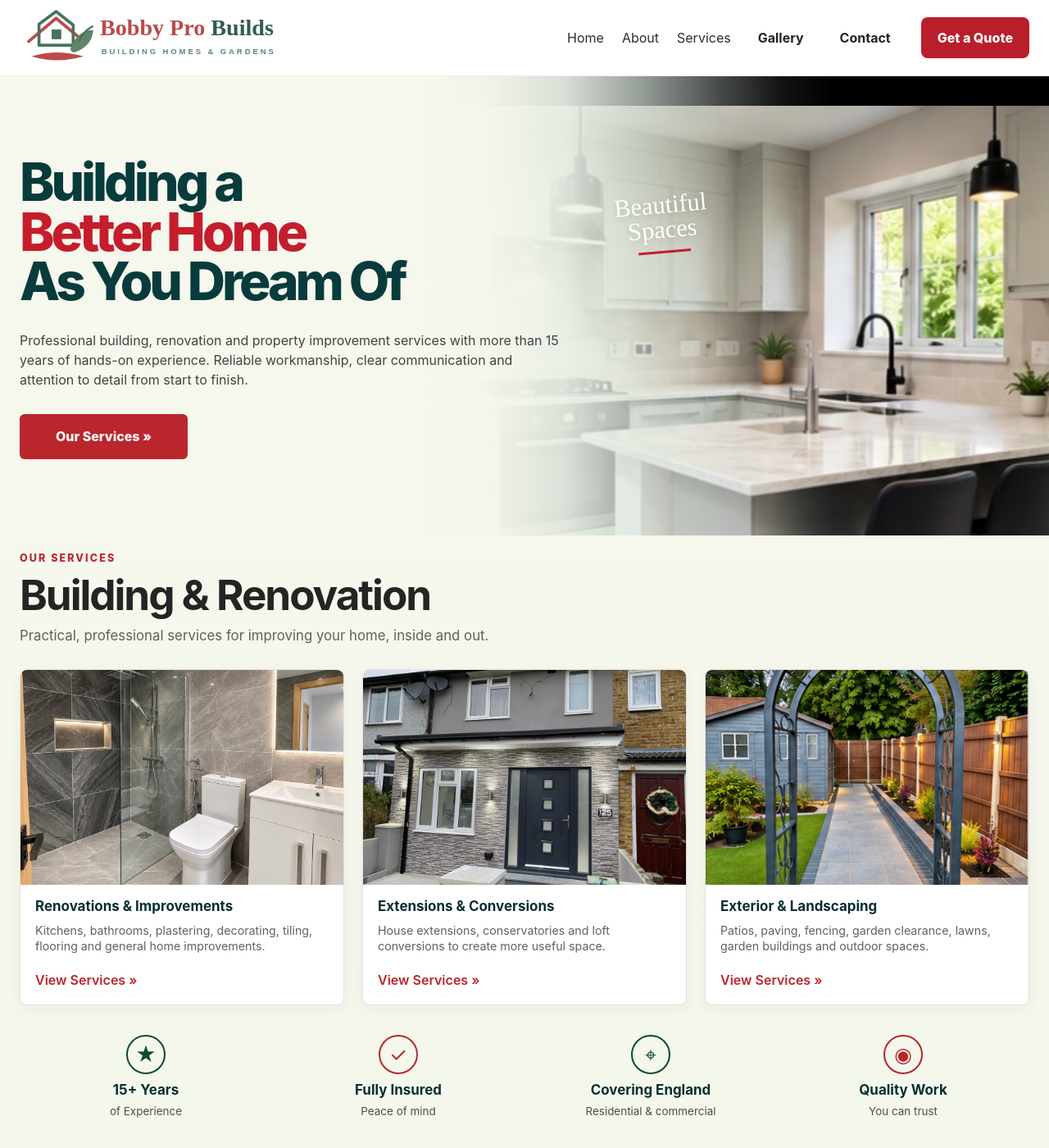
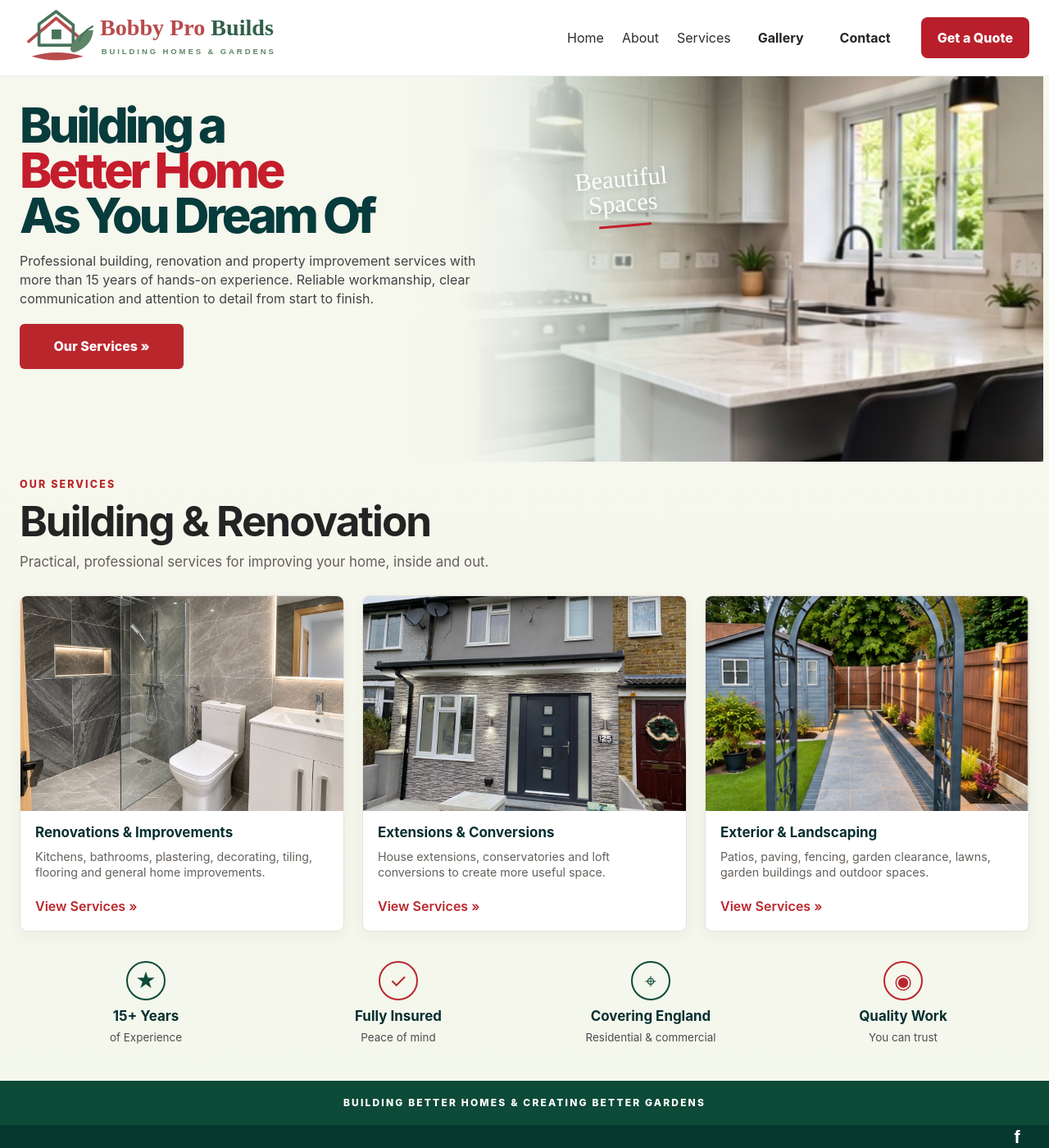
Before and after one commit to arsalanbobby/Bobby-Pro-Builds, a Jekyll site: the page built from index.md, in a window 1280 px wide and 1400 px high. Shown: the whole window at 82% size. Built offline with Jekyll 4.4.1, drawn with Linux system fonts in a browser that asks for light colours.

Commit message:
Lock homepage hero to supplied exact reference composition

```diff
--- a/assets/css/home-split.css
+++ b/assets/css/home-split.css
@@ -374,3 +374,69 @@
     font-size:1.9rem;
   }
 }
+
+
+/* 2026-09-05 LOCKED TARGET — match supplied reference composition */
+@media(min-width:901px){
+  .showcase-hero{background:#f6f7ed}
+  .showcase-grid{
+    min-height:470px;
+    grid-template-columns:54% 46%;
+  }
+  .showcase-copy{
+    align-self:start;
+    padding:32px 0 28px;
+  }
+  .showcase-heading{
+    max-width:650px;
+    margin:0 0 18px;
+    line-height:.92;
+    letter-spacing:-.055em;
+  }
+  .showcase-heading span,
+  .showcase-heading strong{
+    font-size:clamp(3.4rem,4.65vw,4.65rem);
+  }
+  .showcase-heading span{color:#073b3c!important}
+  .showcase-heading strong{color:#c51d2c!important}
+  .showcase-intro{
+    max-width:590px;
+    margin:0 0 20px;
+    font-size:1rem;
+    line-height:1.42;
+  }
+  .showcase-copy .btn{
+    min-width:200px;
+    min-height:50px;
+    font-size:1rem;
+  }
+  .showcase-kitchen{
+    top:0;
+    bottom:0;
+    left:38%;
+  }
+  .showcase-kitchen img{
+    width:100%;
+    height:100%;
+    object-fit:cover;
+    object-position:center 32%;
+  }
+  .showcase-kitchen:before{
+    background:linear-gradient(90deg,
+      #f6f7ed 0%,
+      rgba(246,247,237,.99) 9%,
+      rgba(240,246,237,.91) 19%,
+      rgba(225,240,230,.66) 30%,
+      rgba(216,235,224,.35) 40%,
+      rgba(216,235,224,.10) 49%,
+      rgba(216,235,224,0) 57%);
+  }
+  .kitchen-note{
+    top:110px;
+    left:27%;
+    font-size:1.9rem;
+  }
+  #services{
+    padding-top:18px;
+  }
+}
```
